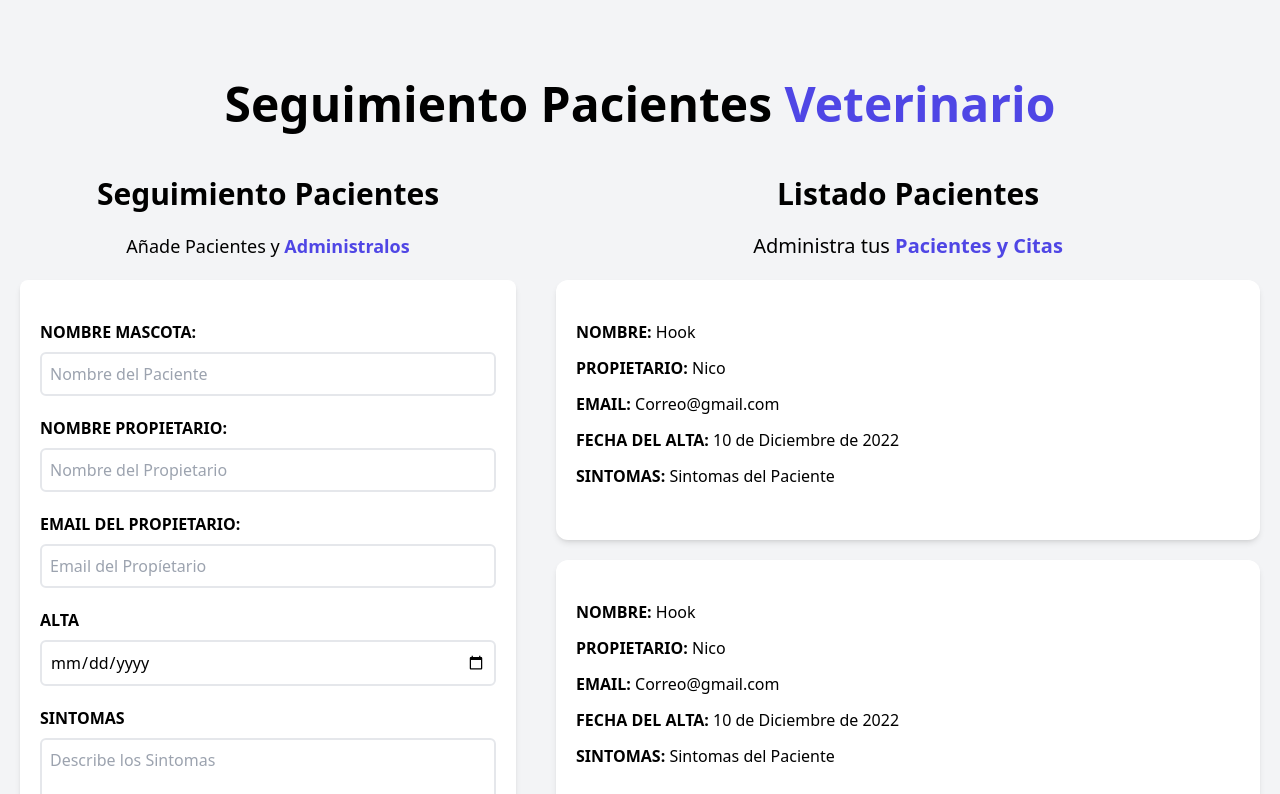
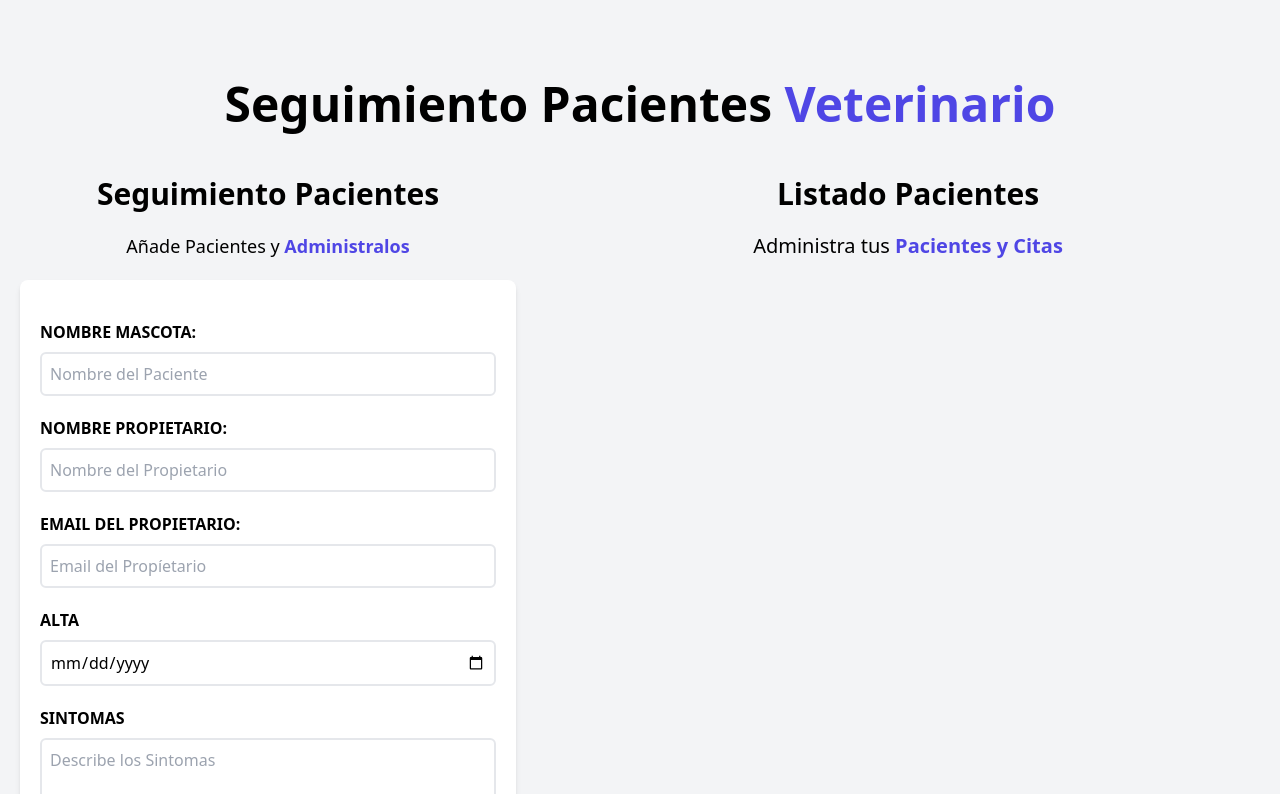
Before and after one commit to Nicomicu/appdepacientes, a React (Vite) app: page / in a window 1280 px wide. Shown: the top 794 px of the page. Built offline with nearby package versions, Linux system fonts and the light colour scheme.

Commit message:
agregamos Id

```diff
--- a/src/App.jsx
+++ b/src/App.jsx
@@ -11,7 +11,7 @@
       <Header />
       <div className="mt-12 md:flex">
         <Formulario paciente={paciente} setPacientes={setPacientes} />
-        <ListadosPacientes />
+        <ListadosPacientes paciente={paciente} />
       </div>
     </div>
   )
--- a/src/components/Paciente.jsx
+++ b/src/components/Paciente.jsx
@@ -1,28 +1,28 @@
-const Paciente = () => {
+const Paciente = ({ paciente }) => {
+  const { nombre, Propietario, email, fecha, sintomas } = paciente
+
   return (
     <div>
       <div className="mx-5 my-5 bg-white shadow-md px-5 py-10 rounded-xl">
         <p className="font-bold text-black mb-3 uppercase">
           Nombre: {""}
-          <span className="font-normal normal-case">Hook</span>
+          <span className="font-normal normal-case">{nombre}</span>
         </p>
         <p className="font-bold text-black mb-3 uppercase">
           Propietario: {""}
-          <span className="font-normal normal-case">Nico</span>
+          <span className="font-normal normal-case">{Propietario}</span>
         </p>
         <p className="font-bold text-black mb-3 uppercase">
           Email: {""}
-          <span className="font-normal normal-case">Correo@gmail.com</span>
+          <span className="font-normal normal-case">{email}</span>
         </p>
         <p className="font-bold text-black mb-3 uppercase">
           Fecha del Alta: {""}
-          <span className="font-normal normal-case">
-            10 de Diciembre de 2022
-          </span>
+          <span className="font-normal normal-case">{fecha}</span>
         </p>
         <p className="font-bold text-black mb-3 uppercase">
           Sintomas: {""}
-          <span className="font-normal normal-case">Sintomas del Paciente</span>
+          <span className="font-normal normal-case">{sintomas}</span>
         </p>
       </div>
     </div>
--- a/src/components/formulario.jsx
+++ b/src/components/formulario.jsx
@@ -10,6 +10,12 @@
 
   //  Error en la validacion//
   const [error, setError] = useState(false)
+
+  const generarId = () => {
+    const random = Math.random().toString(36).substr(2)
+    const fecha = Date.now().toString(36)
+    return random + fecha
+  }
 
   const handleSubmit = (e) => {
     e.preventDefault()
@@ -30,6 +36,7 @@
       email,
       fecha,
       sintomas,
+      id: generarId(),
     }
     // console.log(objetoPaciente)
     setPacientes([...paciente, objetoPaciente])
@@ -55,7 +62,7 @@
         className="bg-white shadow-md rounded-lg py-10 px-5 mb-10">
         {error && (
           <Error>
-            <p>Todos los campos son obligatorios</p>
+            <p>Todos los campos son obligatorios"</p>
           </Error>
         )}
 
--- a/src/components/listadosPacientes.jsx
+++ b/src/components/listadosPacientes.jsx
@@ -1,6 +1,6 @@
 import Paciente from "./Paciente"
 
-const ListadosPacientes = () => {
+const ListadosPacientes = ({ paciente }) => {
   return (
     <div className="md:w-1/2 lg:w-3/5  md:h-screen overflow-y-scroll">
       <h2 className="font-black text-3xl text-center"> Listado Pacientes </h2>
@@ -10,15 +10,11 @@
           Pacientes y Citas
         </span>
       </p>
-      <Paciente />
-      <Paciente />
-      <Paciente />
-      <Paciente />
-      <Paciente />
-      <Paciente />
-      <Paciente />
+
+      {paciente.map((paciente) => (
+        <Paciente key={paciente.id} paciente={paciente} />
+      ))}
     </div>
   )
 }
-
 export default ListadosPacientes
```
Also changed, not shown: src/components/react-1.txt (added).
